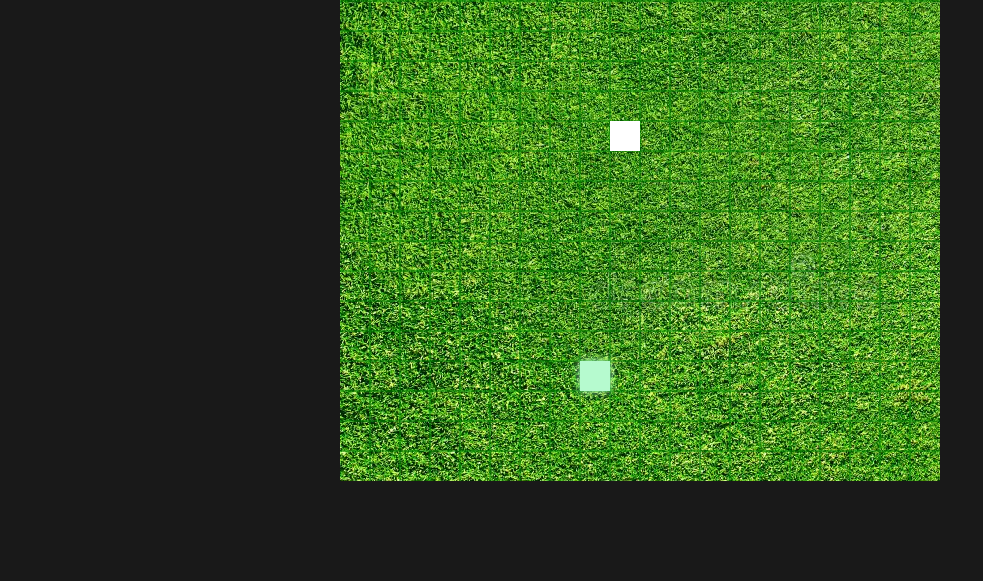
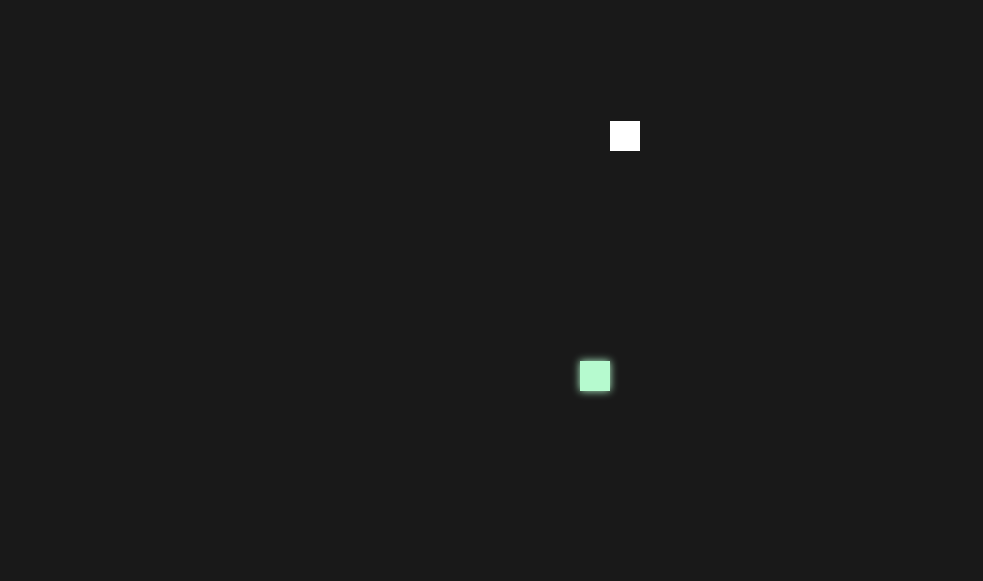
Before and after one commit to emersontecn/snake-game, a plain HTML site: page index.html in a window 1280 px wide. Shown: the part 219-800 px from the top of the page, without its empty margins (0-983 px from the left). Drawn offline with nearby package versions, Linux system fonts and the light colour scheme.

Commit message:
atualizado

```diff
--- a/css/style.css
+++ b/css/style.css
@@ -22,7 +22,7 @@ body{
 
 canvas{
 
-    background-image: url(/img/textura-da-grama-35433175.webp);
+    background-image: url(/img/grama.jpg.crdownload);
 }
 
 .score {
--- a/js/script.js
+++ b/js/script.js
@@ -104,7 +104,7 @@ const movesnake = ( ) => {
 
 const drawgrid = ( ) => {
    ctx.lineWidth = 1
-   ctx.strokeStyle = "green"
+   ctx.strokeStyle = "transparent"
 
     for (let i= 30; i < canvas.width;i += 30){
         ctx.beginPath()
```
Also changed, not shown: img/textura-da-grama-35433175.webp (deleted), 1 other file.
